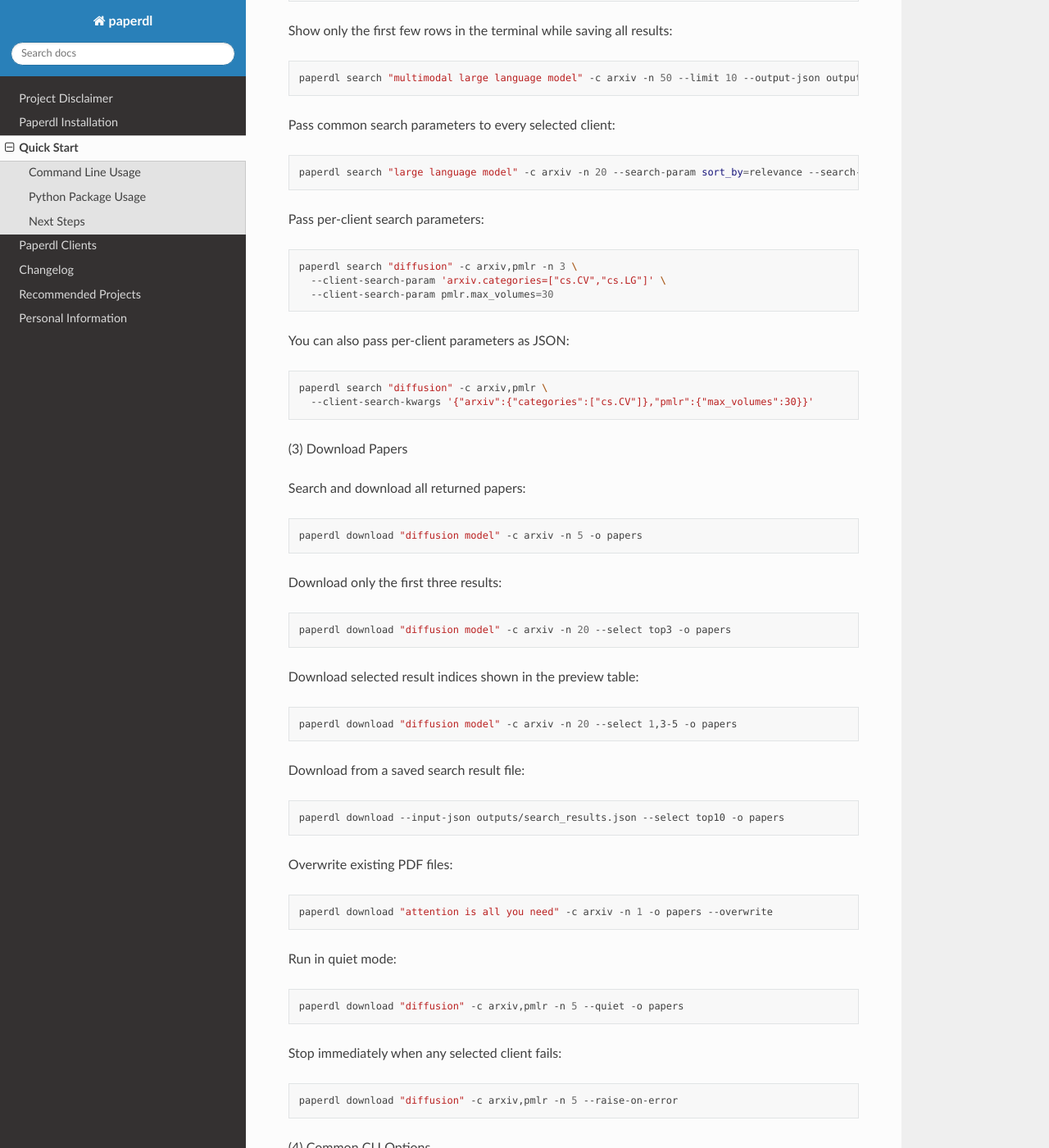
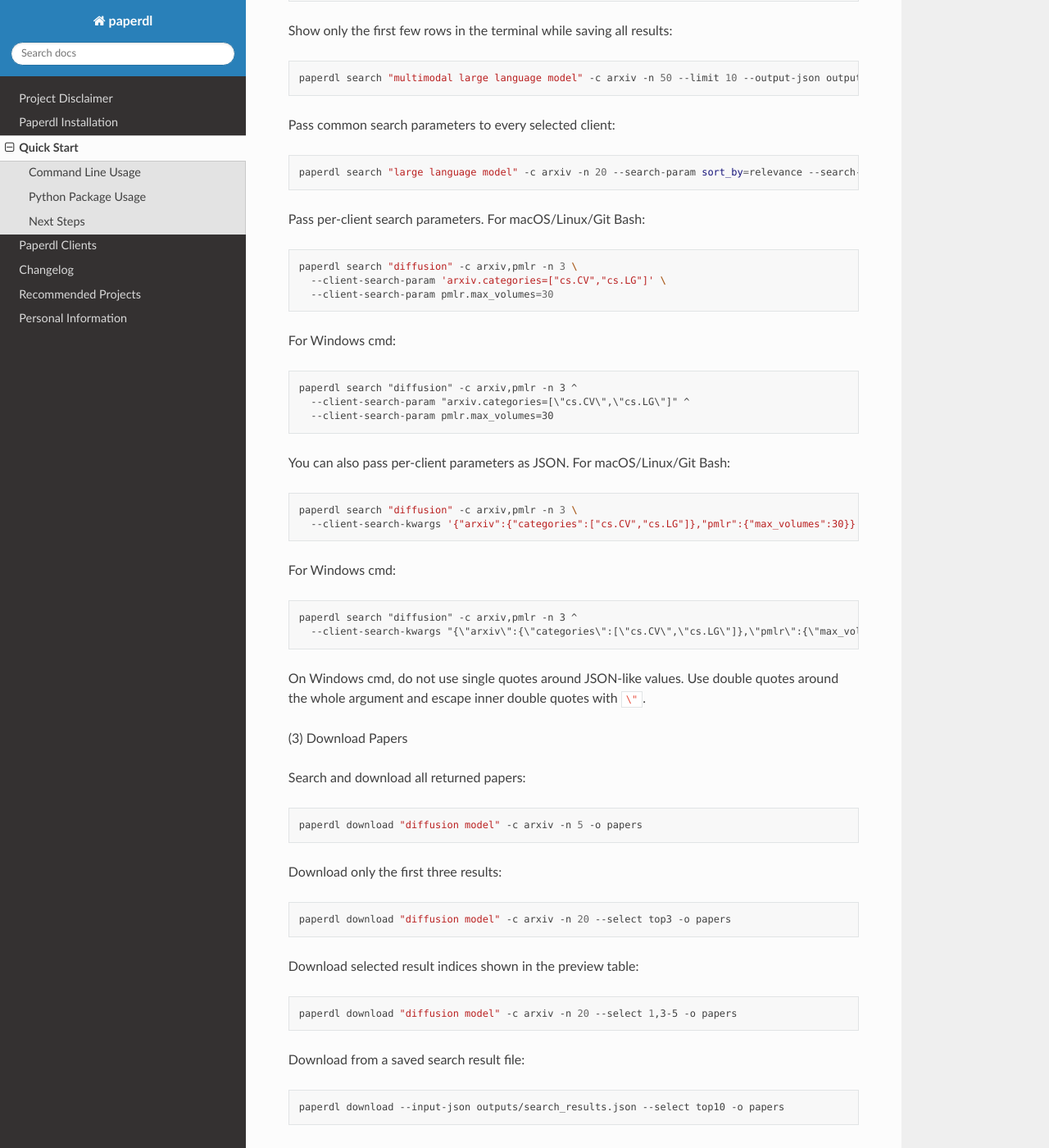
Before and after one commit to CharlesPikachu/paperdl, a Sphinx documentation site: the page built from docs/Quickstart.md, in a window 1280 px wide and 1400 px high, scrolled down 1517 px. Shown: the whole window at 82% size. Built offline with Sphinx 7.4.7 and the Read the Docs theme 3.1.0, drawn with Linux system fonts in a browser that asks for light colours.

Commit message:
supplement document

````diff
--- a/docs/Quickstart.md
+++ b/docs/Quickstart.md
@@ -72,7 +72,7 @@
 paperdl search "large language model" -c arxiv -n 20 --search-param sort_by=relevance --search-param page_size=20
 ```
 
-Pass per-client search parameters:
+Pass per-client search parameters. For macOS/Linux/Git Bash:
 
 ```bash
 paperdl search "diffusion" -c arxiv,pmlr -n 3 \
@@ -80,12 +80,29 @@
   --client-search-param pmlr.max_volumes=30
 ```
 
-You can also pass per-client parameters as JSON:
+For Windows cmd:
+
+```cmd
+paperdl search "diffusion" -c arxiv,pmlr -n 3 ^
+  --client-search-param "arxiv.categories=[\"cs.CV\",\"cs.LG\"]" ^
+  --client-search-param pmlr.max_volumes=30
+```
+
+You can also pass per-client parameters as JSON. For macOS/Linux/Git Bash:
 
 ```bash
-paperdl search "diffusion" -c arxiv,pmlr \
-  --client-search-kwargs '{"arxiv":{"categories":["cs.CV"]},"pmlr":{"max_volumes":30}}'
+paperdl search "diffusion" -c arxiv,pmlr -n 3 \
+  --client-search-kwargs '{"arxiv":{"categories":["cs.CV","cs.LG"]},"pmlr":{"max_volumes":30}}'
 ```
+
+For Windows cmd:
+
+```cmd
+paperdl search "diffusion" -c arxiv,pmlr -n 3 ^
+  --client-search-kwargs "{\"arxiv\":{\"categories\":[\"cs.CV\",\"cs.LG\"]},\"pmlr\":{\"max_volumes\":30}}"
+```
+
+On Windows cmd, do not use single quotes around JSON-like values. Use double quotes around the whole argument and escape inner double quotes with `\"`.
 
 (3) Download Papers
 
````
